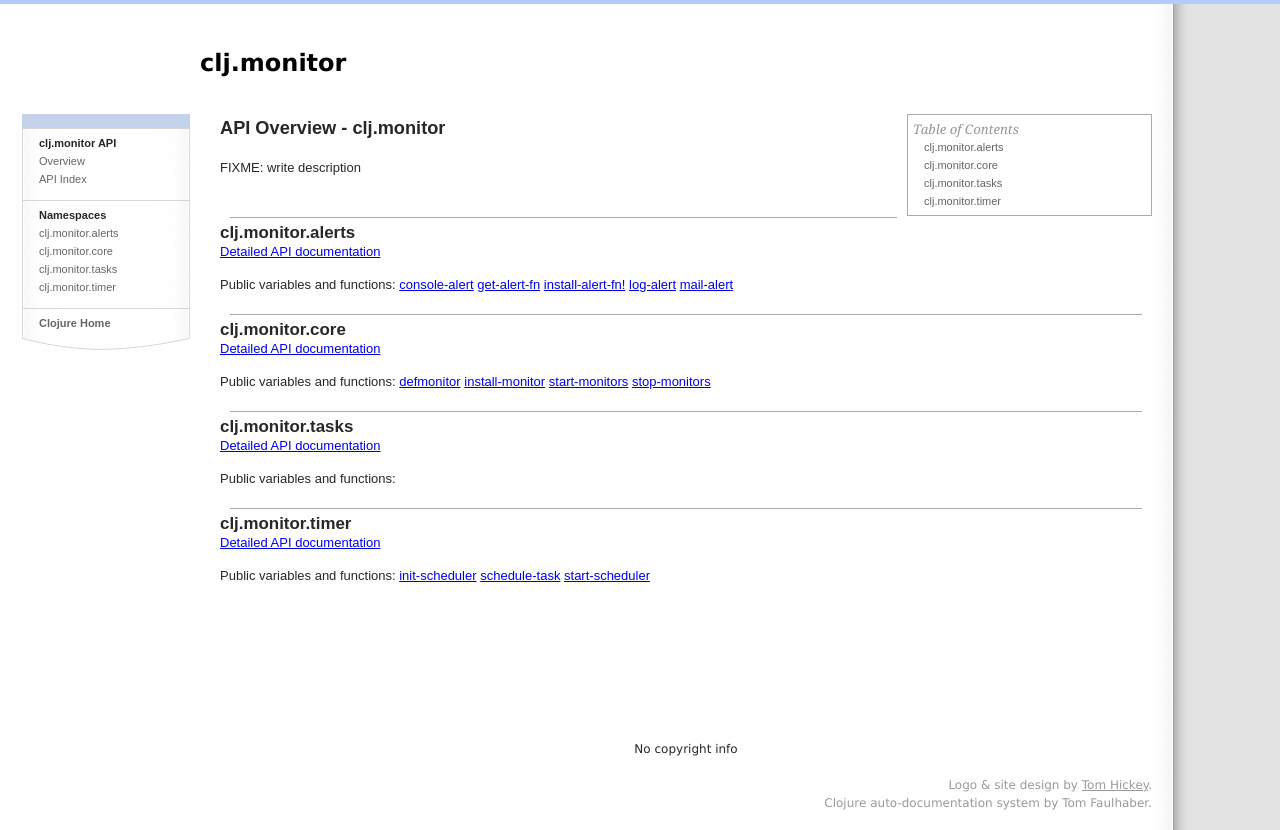
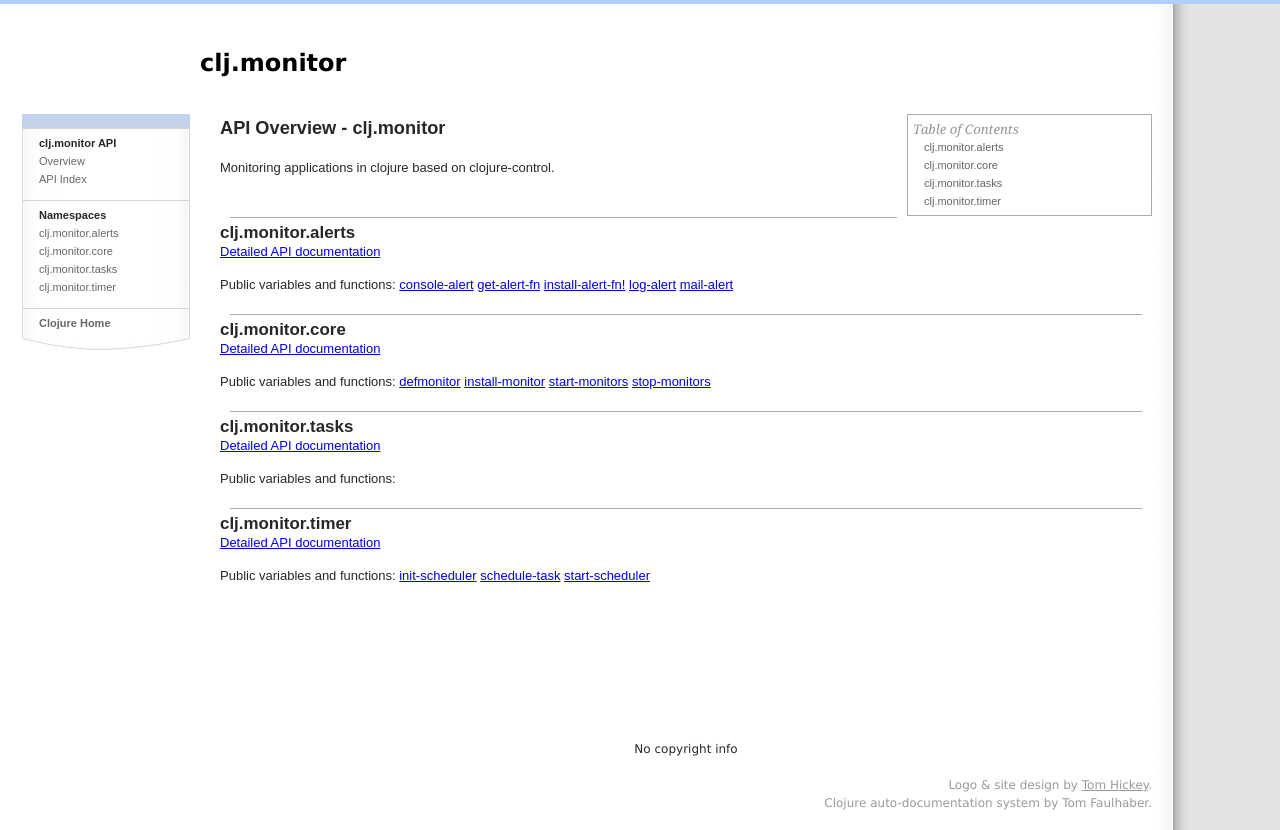
Before and after one commit to killme2008/clj.monitor, a plain HTML site: page index.html in a window 1280 px wide. Drawn offline with Linux system fonts and the light colour scheme.

Commit message:
Documentation update

```diff
--- a/index.html
+++ b/index.html
@@ -70,7 +70,7 @@ namespace.
 </div>
                 <div id="content-tag"><h1 id="toc0">API Overview - <span id="header-project">clj.monitor</span> <span id="header-version"></span></h1>
 <br />
-<div id="project-description">FIXME: write description</div>
+<div id="project-description">Monitoring applications in clojure based on clojure-control.</div>
 <br />
 <div id="namespace-entry">
   <br />
```
